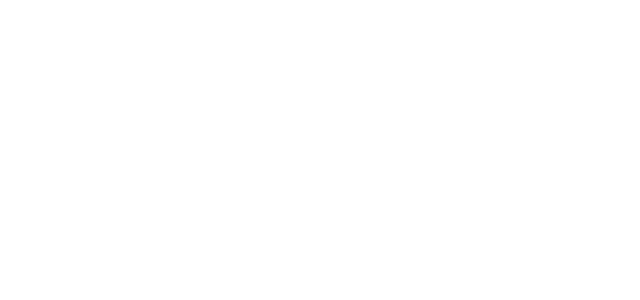
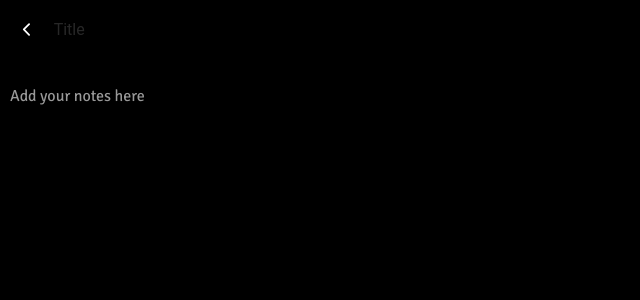
Before and after one commit to gregory133/todoApp, a React (Vite) app: page /addNote in a window 1280 px wide. Shown: the top 300 px of the page, without its empty margins (0-640 px from the left). Built offline with nearby package versions, Linux system fonts and the light colour scheme.

Commit message:
created addNote page

```diff
--- a/package.json
+++ b/package.json
@@ -18,7 +18,7 @@
     "@capacitor/keyboard": "5.0.6",
     "@capacitor/status-bar": "5.0.6",
     "@ionic/react": "^7.0.0",
-    "@ionic/react-router": "^7.0.0",
+    "@ionic/react-router": "^7.3.0",
     "@types/react-router": "^5.1.20",
     "@types/react-router-dom": "^5.3.3",
     "ionicons": "^7.0.0",
--- a/src/App.tsx
+++ b/src/App.tsx
@@ -21,6 +21,7 @@
 /* Theme variables */
 import './theme/variables.css';
 import Main from './pages/Main';
+import AddNote from './pages/AddNote';
 
 setupIonicReact();
 
@@ -31,6 +32,9 @@
         <Route exact path="/main">
           <Main />
         </Route>
+        <Route exact path="/addNote">
+          <AddNote />
+        </Route>
         <Route exact path="/">
           <Redirect to="/main" />
         </Route>
--- /dev/null
+++ b/src/pages/AddNote.css
@@ -0,0 +1,18 @@
+ion-content{
+  --background: black;
+  font-family: 'SignikaNegative';
+}
+
+.toolbar{
+  background-color: black;
+  width: 100%;
+  height: 100%;
+  font-family: 'SignikaNegative';
+}
+
+.input{
+  padding: 10px;
+  height: 100%;
+  color: white;
+  font-family: 'SignikaNegative';
+}
--- /dev/null
+++ b/src/pages/AddNote.tsx
@@ -0,0 +1,33 @@
+import { IonButton, IonContent, IonFooter, IonHeader, IonIcon, IonInput, IonPage, IonTextarea, IonToolbar } from '@ionic/react'
+import React from 'react'
+import { chevronBackOutline } from 'ionicons/icons';
+import { useHistory } from 'react-router-dom';
+import './AddNote.css'
+
+export default function AddNote() {
+
+  const history=useHistory()
+
+  return (
+    <IonPage>
+      <IonHeader>
+        <IonToolbar>
+          <div className='toolbar'>
+            <IonButton onClick={()=>{history.goBack()}}>
+              <IonIcon icon={chevronBackOutline}/>
+            </IonButton>
+            <IonInput placeholder='Title'/>
+          </div>
+        </IonToolbar>
+
+
+      </IonHeader>
+      <IonContent>
+        <IonTextarea className='input' placeholder='Add your notes here'/>
+      </IonContent>
+      <IonFooter>
+
+      </IonFooter>
+    </IonPage>
+  )
+}
--- a/src/pages/Main.tsx
+++ b/src/pages/Main.tsx
@@ -2,8 +2,13 @@
 import React from 'react'
 import { menuOutline, addOutline } from 'ionicons/icons';
 import './Main.css'
+import { useHistory } from 'react-router-dom';
+
 
 export default function Main() {
+
+  const history = useHistory();
+
   return (
     <IonPage>
       <IonHeader>
@@ -32,7 +37,7 @@
 
       </IonContent>
       <IonFooter>
-        <IonButton>
+        <IonButton onClick={()=>{history.push('/addNote')}}>
           <IonIcon className='footerIcon' icon={addOutline}/>
         </IonButton>
       </IonFooter>
```
Also changed, not shown: 1 other file (tests, documents, lock files or other folders).
